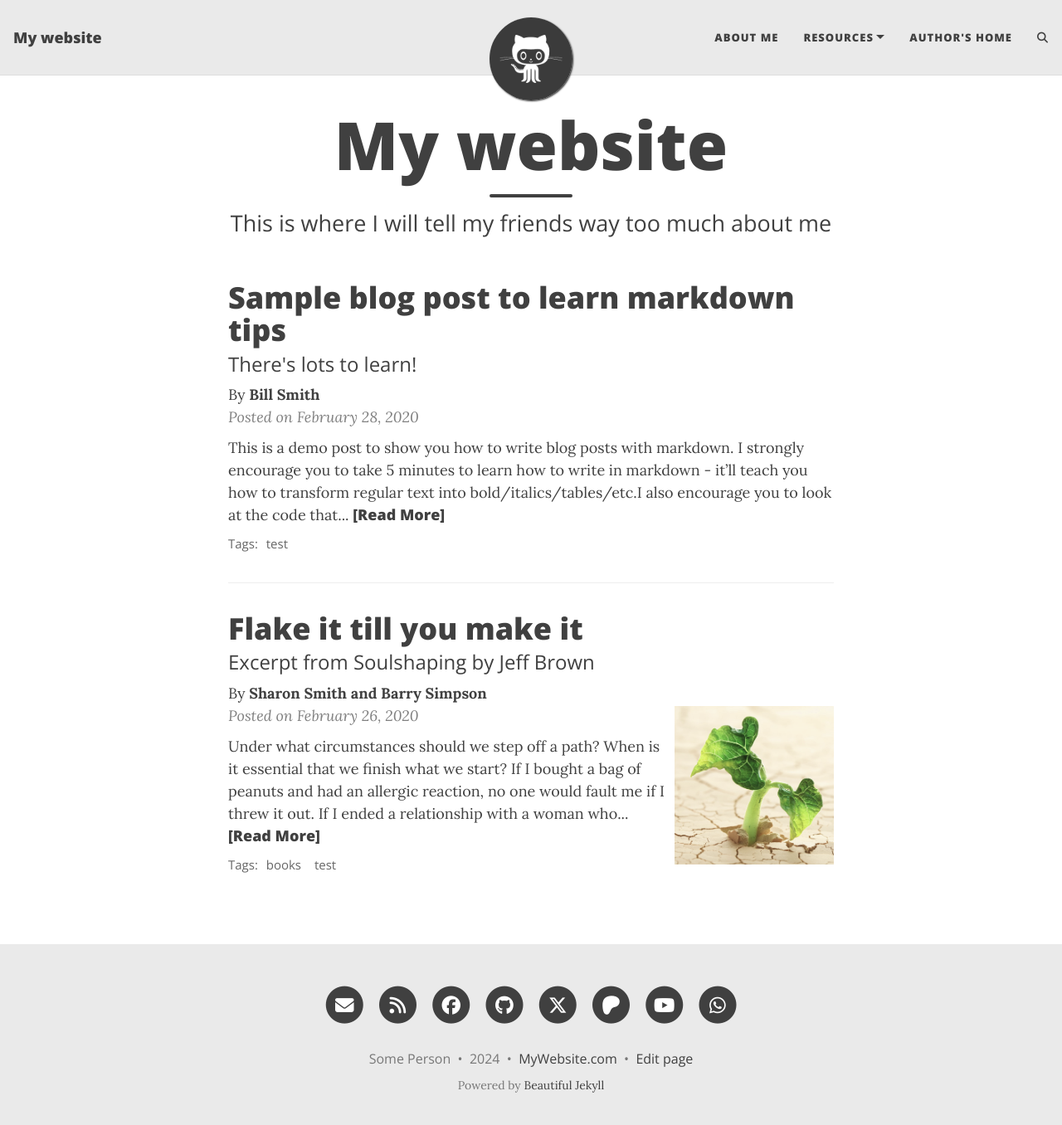
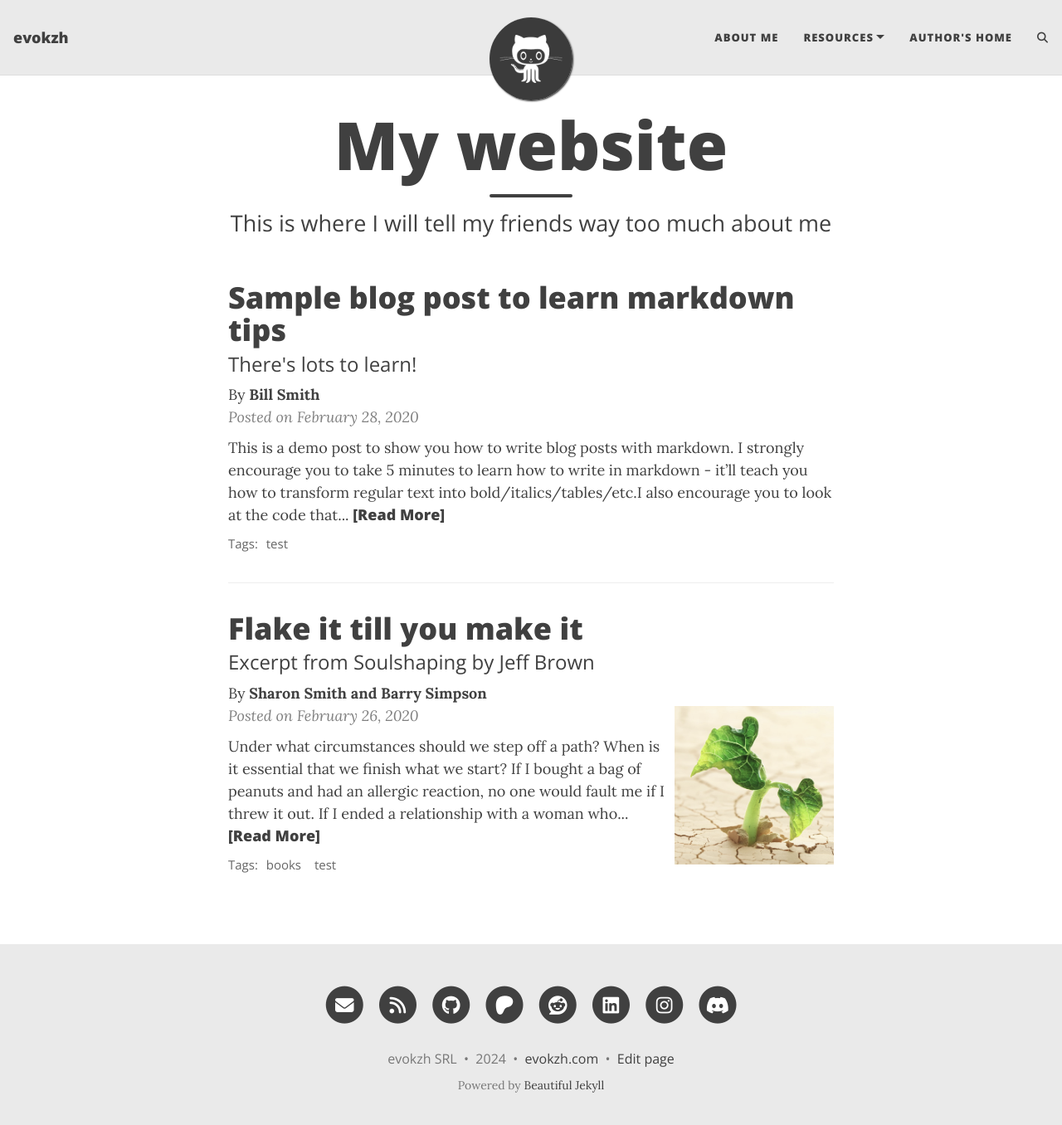
Before and after one commit to evokzh/evokzh.github.io, a Jekyll site: the page built from index.html, in a window 1280 px wide and 1369 px high. Shown: the top 1356 px of the window at 83% size. Built offline with Jekyll 4.4.1, drawn with Linux system fonts in a browser that asks for light colours; the list of posts is cut into pages by our own code; comment, search, counter and statistics services are not loaded.

Commit message:
small-update

```diff
--- a/_config.yml
+++ b/_config.yml
@@ -10,10 +10,10 @@
 ############################
 
 # Name of website
-title: My website
+title: evokzh
 
 # Your name to show in the footer
-author: Some Person
+author: evokzh SRL
 
 ###############################################
 # --- List of links in the navigation bar --- #
@@ -24,7 +24,7 @@ navbar-links:
   Resources:
     - Beautiful Jekyll: "https://beautifuljekyll.com"
     - Learn markdown: "https://www.markdowntutorial.com/"
-  Author's home: "https://deanattali.com"
+  Author's home: "https://evokzh.github.io"
 
 ################
 # --- Logo --- #
@@ -50,21 +50,19 @@ round-avatar: true
 # You can change the order that they show up on the page by changing the order here.
 # Uncomment the links you want to show and add your information to each one.
 social-network-links:
-  email: "someone@example.com"
+  email: "contact@evokzh.com"
   rss: true  # remove this line if you don't want to show an RSS link at the bottom
-  facebook: deanattali
-  github: daattali
-  twitter: daattali
-  patreon: DeanAttali
-  youtube: "@daattali"
-  whatsapp: 15551212
+  github: evokzh
+  patreon: evokzh
+#  youtube: "@daattali"
+#  whatsapp: 15551212
 #  medium: yourname
-#  reddit: yourname
-#  linkedin: daattali
+  reddit: evokzh
+  linkedin: evokzh
 #  xing: yourname
 #  stackoverflow: "3943160/daattali"
 #  snapchat: deanat78
-#  instagram: deanat78
+  instagram: evokzhdotcom
 #  spotify: yourname
 #  telephone: +14159998888
 #  steam: deanat78
@@ -76,7 +74,7 @@ social-network-links:
 #  bluesky: yourname
 #  ORCID: your ORCID ID
 #  google-scholar: your google scholar
-#  discord: "invite_code" or "users/userid" or "invite/invite_code"
+  discord: "QB2973MH"
 #  kaggle: yourname
 #  hackerrank: yourname
 #  gitlab: yourname
@@ -100,7 +98,7 @@ share-links-active:
 
 # How to display the link to your website in the footer
 # Remove this if you don't want a link in the footer
-url-pretty: "MyWebsite.com"
+url-pretty: "evokzh.com"
 
 # Add the website title to the title of every page
 title-on-all-pages: true
@@ -258,7 +256,7 @@ date_format: "%B %-d, %Y"
 #################################################################################
 
 # Output options (more information on Jekyll's site)
-timezone: "America/Toronto"
+timezone: "Europe/Bucharest"
 markdown: kramdown
 highlighter: rouge
 permalink: /:year-:month-:day-:title/
```
Also changed, not shown: .github/FUNDING.yml.
